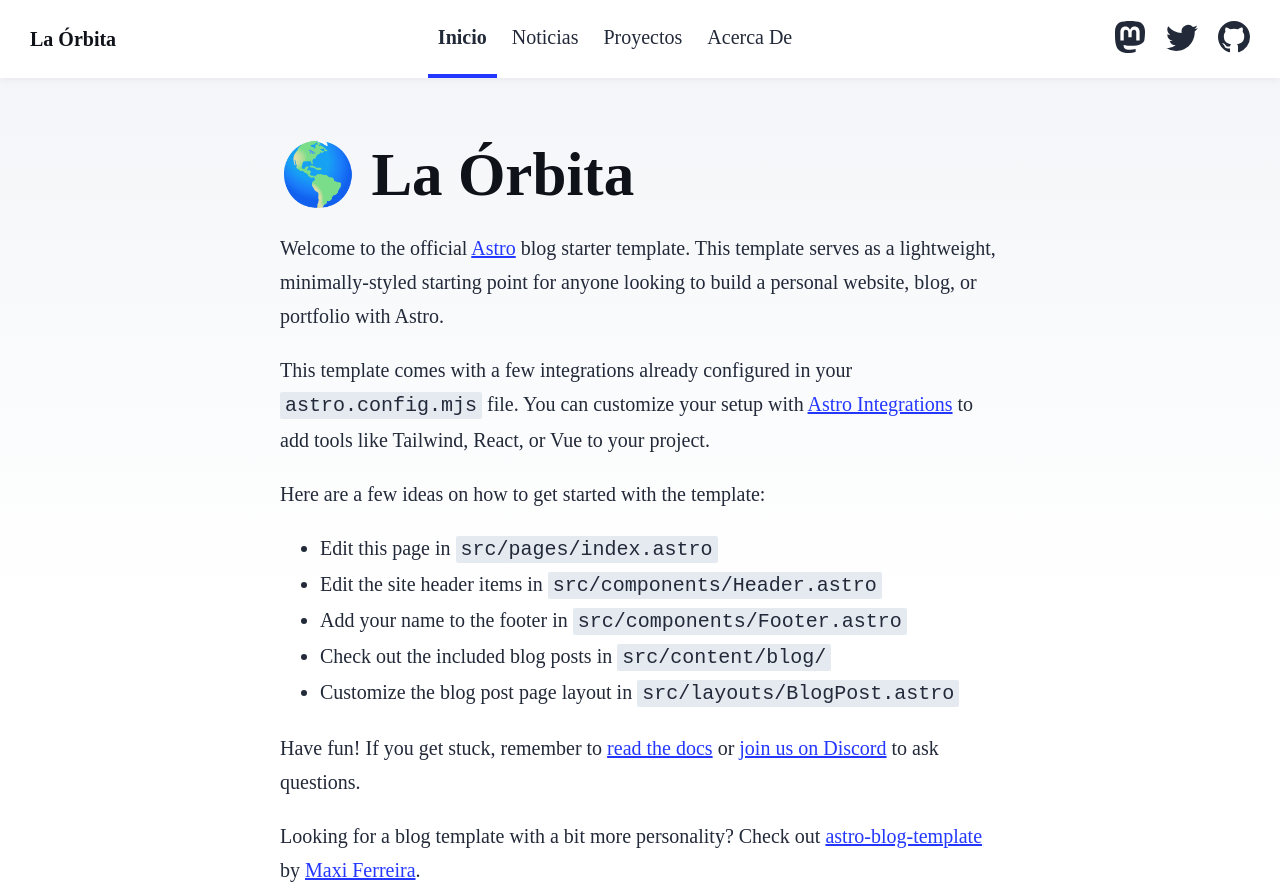
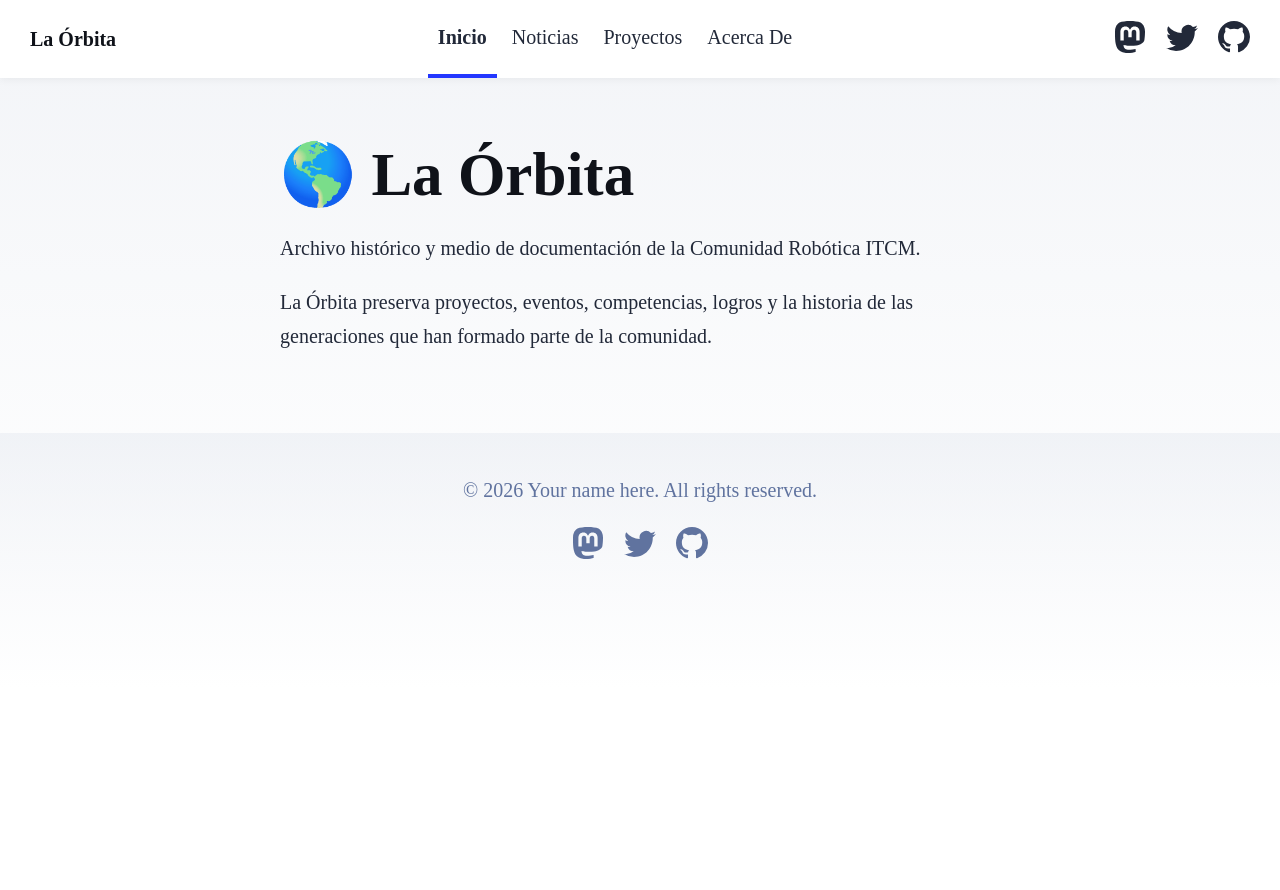
Before and after one commit to laorbitaeditorial-lgtm/la-orbita, an Astro site: page / in a window 1280 px wide. Shown: the top 890 px of the page. After the commit the page ends 800 px from the top, so only its background shows below. Built offline with nearby package versions, Linux system fonts and the light colour scheme; Astro itself is replaced by a stand-in of ours.

Commit message:
Update index.astro

```diff
--- a/src/pages/index.astro
+++ b/src/pages/index.astro
@@ -15,43 +15,12 @@ import { SITE_DESCRIPTION, SITE_TITLE } from '../consts';
 		<main>
 			<h1>🌎 La Órbita</h1>
 			<p>
-				Welcome to the official <a href="https://astro.build/">Astro</a> blog starter template. This
-				template serves as a lightweight, minimally-styled starting point for anyone looking to
-				build a personal website, blog, or portfolio with Astro.
+				Archivo histórico y medio de documentación de la Comunidad Robótica ITCM.
 			</p>
+
 			<p>
-				This template comes with a few integrations already configured in your{' '}
-				<code>astro.config.mjs</code> file. You can customize your setup with{' '}
-				<a href="https://astro.build/integrations">Astro Integrations</a> to add tools like
-				Tailwind, React, or Vue to your project.
-			</p>
-			<p>Here are a few ideas on how to get started with the template:</p>
-			<ul>
-				<li>
-					Edit this page in <code>src/pages/index.astro</code>
-				</li>
-				<li>
-					Edit the site header items in <code>src/components/Header.astro</code>
-				</li>
-				<li>
-					Add your name to the footer in <code>src/components/Footer.astro</code>
-				</li>
-				<li>
-					Check out the included blog posts in <code>src/content/blog/</code>
-				</li>
-				<li>
-					Customize the blog post page layout in <code>src/layouts/BlogPost.astro</code>
-				</li>
-			</ul>
-			<p>
-				Have fun! If you get stuck, remember to{' '}
-				<a href="https://docs.astro.build/">read the docs</a> or{' '}
-				<a href="https://astro.build/chat">join us on Discord</a> to ask questions.
-			</p>
-			<p>
-				Looking for a blog template with a bit more personality? Check out{' '}
-				<a href="https://github.com/Charca/astro-blog-template">astro-blog-template</a> by{' '}
-				<a href="https://twitter.com/Charca">Maxi Ferreira</a>.
+				La Órbita preserva proyectos, eventos, competencias, logros y la
+				historia de las generaciones que han formado parte de la comunidad.
 			</p>
 		</main>
 		<Footer />
```
